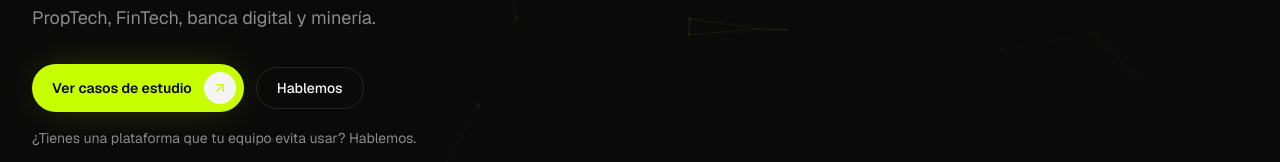
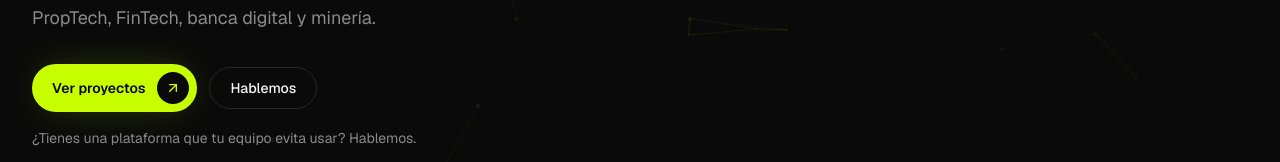
Before and after one commit to leandrodesignux-ux/Leandrobalbian, a Next.js app: page / in a window 1280 px wide. Shown: the part 773-935 px from the top of the page. Built offline with nearby package versions, Linux system fonts and the light colour scheme.

Commit message:
fix: ajustar CTA del Hero a Ver proyectos con icono negro y acento

```diff
--- a/src/components/sections/Hero.tsx
+++ b/src/components/sections/Hero.tsx
@@ -184,8 +184,8 @@ export function Hero() {
                   href="/proyectos"
                   className="group inline-flex items-center gap-3 rounded-full bg-accent px-2 pl-5 py-2 text-sm font-semibold text-bg shadow-[0_0_40px_-12px_rgba(200,255,0,0.35)] transition-all duration-300 hover:shadow-[0_0_60px_-12px_rgba(200,255,0,0.5)]"
                 >
-                  Ver casos de estudio
-                  <span className="flex h-8 w-8 items-center justify-center rounded-full bg-primary text-accent transition-transform duration-300 group-hover:translate-x-0.5 group-hover:-translate-y-0.5">
+                  Ver proyectos
+                  <span className="flex h-8 w-8 items-center justify-center rounded-full bg-bg text-accent transition-transform duration-300 group-hover:translate-x-0.5 group-hover:-translate-y-0.5">
                     <ArrowUpRight className="h-4 w-4" />
                   </span>
                 </a>
```
